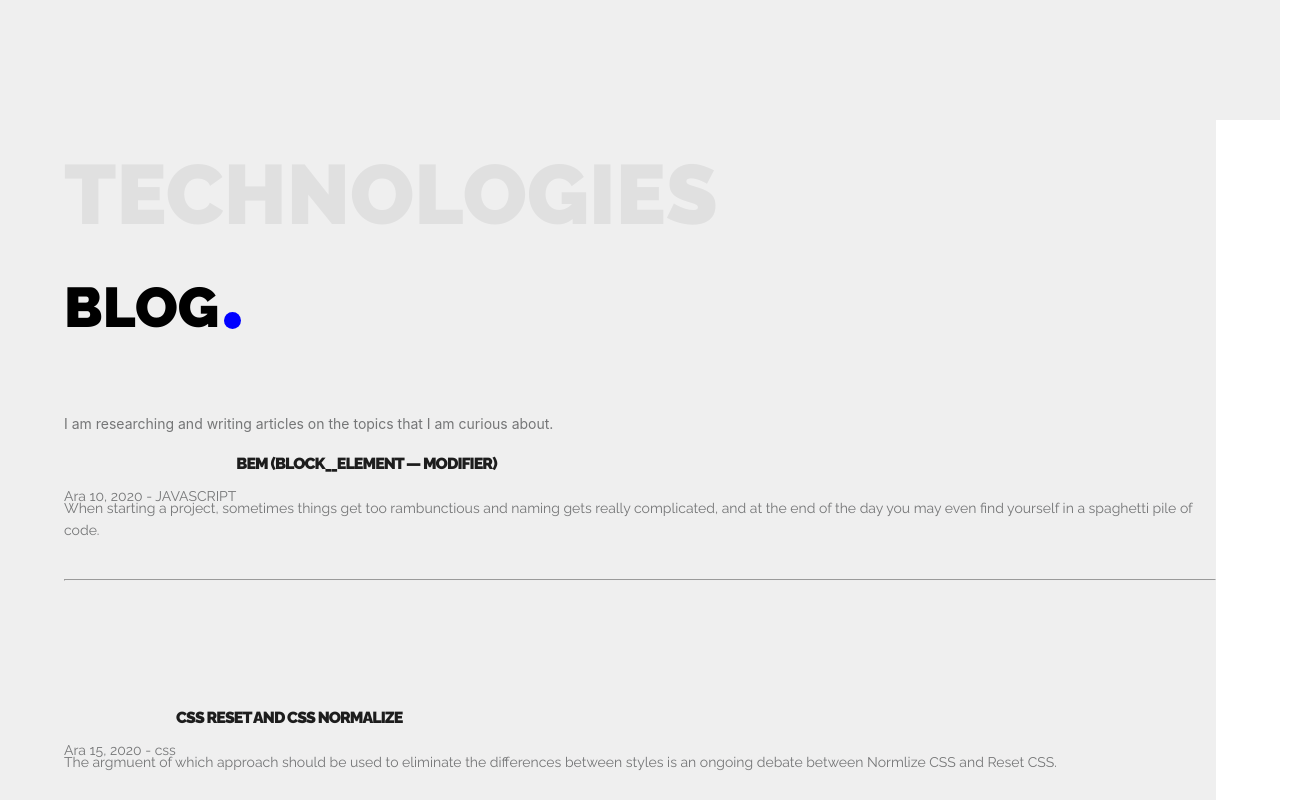
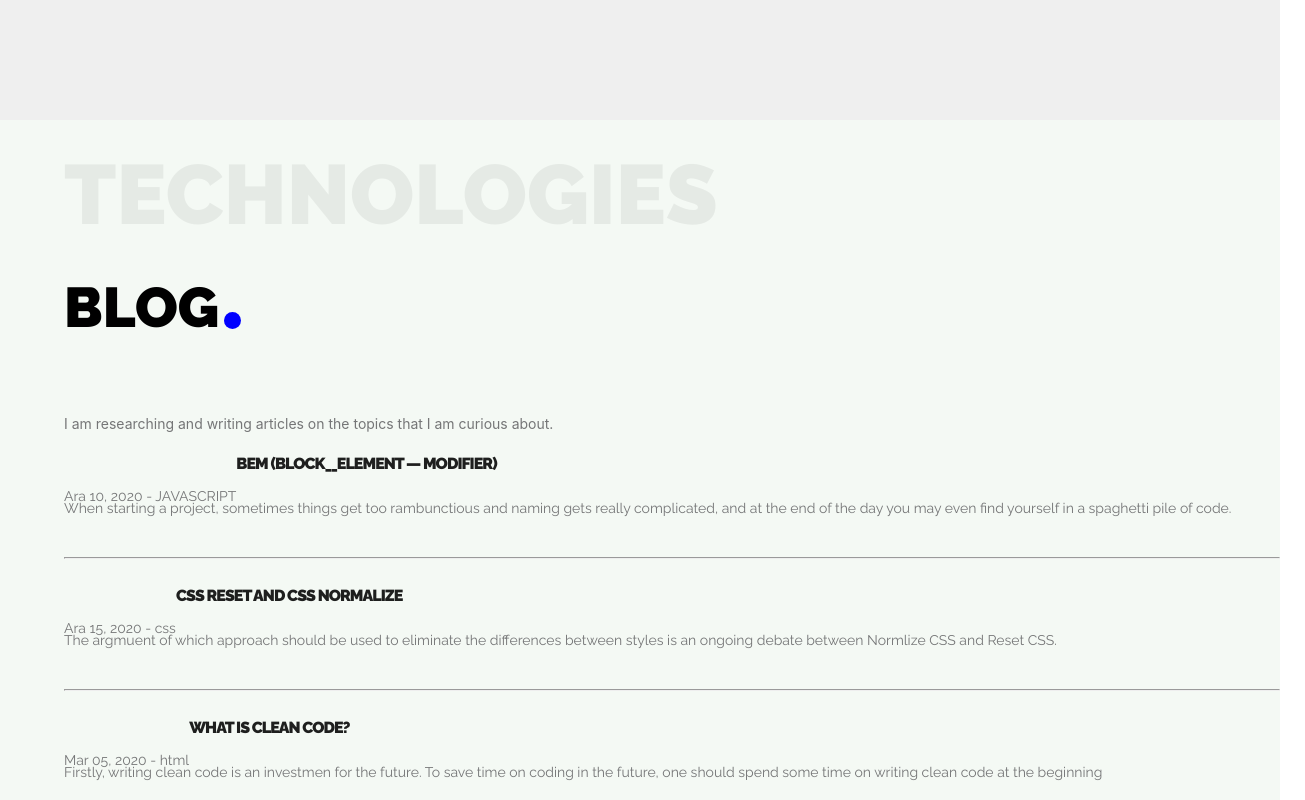
Before and after one commit to zeynepbozkirr/portfolio-next-app, a Next.js app: page / in a window 1280 px wide. Shown: the part 1480-2280 px from the top of the page, 1305 px wide, since content can reach past the window. Built offline with nearby package versions, Linux system fonts and the light colour scheme; a web font is replaced by a local one.

Commit message:
change blog

```diff
--- a/components/blog/blog.module.css
+++ b/components/blog/blog.module.css
@@ -2,8 +2,8 @@
     height: 100%;
     padding-left: 5%;
     padding-top: 60px;
-    width: 95%;
-    background-color: #efefef;
+    width: 100%;
+    background: #F4F9F4;
 
 
 }
--- a/components/blog/index.js
+++ b/components/blog/index.js
@@ -25,9 +25,6 @@ const BlogComp = forwardRef((props, ref) => {
               item={item}
               direction={index}
             ></BlogPost>
-            <br />
-            <br /> <br />
-            <br /> <br />
           </div>
         );
       })}
--- a/components/homepage/home.module.css
+++ b/components/homepage/home.module.css
@@ -94,7 +94,7 @@
     justify-content: center;
     align-items: center;
     width: 100px;
-    height: 100px;
+    /*height: 100px;*/
     cursor: pointer;
     transition: 0.5s;
 }
```
